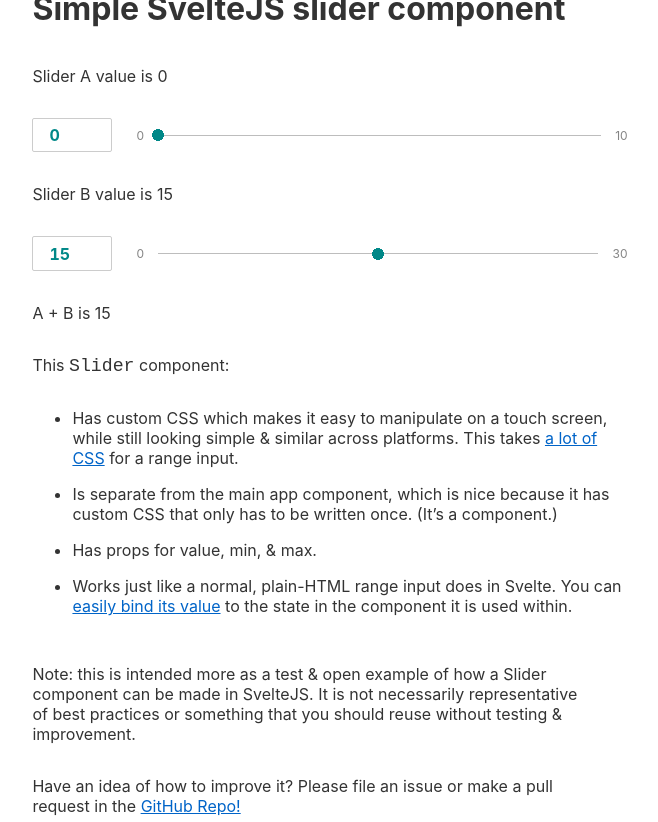
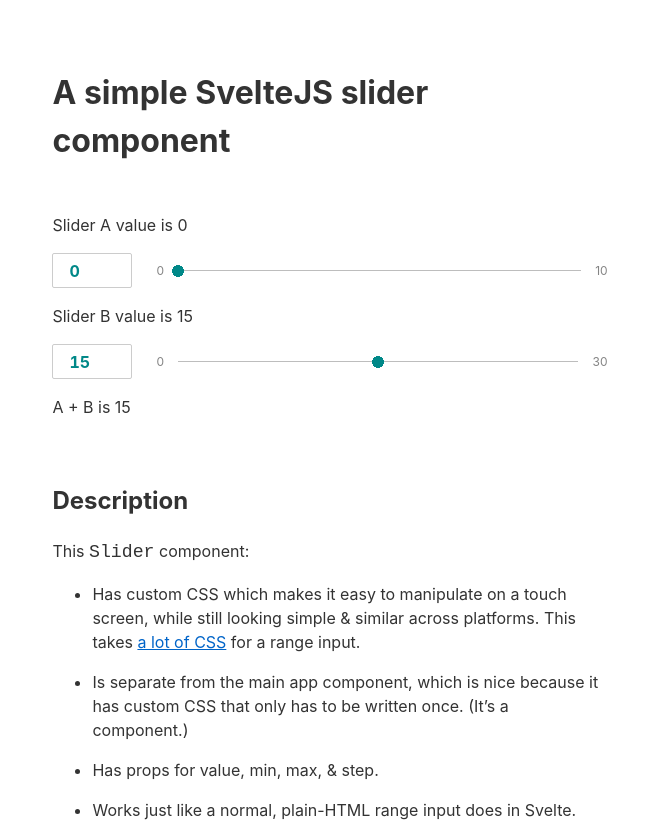
Before and after one commit to arrowtype/svelte-slider, a Svelte app: page / in a window 1280 px wide. Shown: the top 822 px of the page, without its empty margins (310-968 px from the left). Built offline with nearby package versions, Linux system fonts and the light colour scheme.

Commit message:
Clarifications to description

```diff
--- a/src/App.svelte
+++ b/src/App.svelte
@@ -6,15 +6,17 @@
 </script>
 
 <main>
-	<h1>Simple SvelteJS slider component</h1>
+	<h1>A simple SvelteJS slider component</h1>
 
 	<p>Slider A value is {sliderValA}</p>
-	<Slider bind:value={sliderValA} min="0" max="10" />
+	<Slider bind:value={sliderValA} min="0" max="10" step="1"/>
 
 	<p>Slider B value is {sliderValB}</p>
-	<Slider bind:value={sliderValB} min="0" max="30" />
+	<Slider bind:value={sliderValB} min="0" max="30" step="5"/>
 
 	<p>A + B is {sliderValA + sliderValB}</p>
+
+	<h2>Description</h2>
 
 	<p>
 		This <code>Slider</code> component:
@@ -22,29 +24,37 @@
 	<ul>
 		<li>Has custom CSS which makes it easy to manipulate on a touch screen, while still looking simple & similar across platforms. This takes <a href="https://css-tricks.com/styling-cross-browser-compatible-range-inputs-css/">a lot of CSS</a> for a range input.</li>
 		<li>Is separate from the main app component, which is nice because it has custom CSS that only has to be written once. (It’s a component.)</li>
-		<li>Has props for value, min, & max.</li>
+		<li>Has props for value, min, max, & step.</li>
 		<li>Works just like a normal, plain-HTML range input does in Svelte. You can <a href="https://svelte.dev/tutorial/numeric-inputs">easily bind its value</a> to the state in the component it is used within.</li>
 	</ul>
-	<p>Note: this is intended more as a test & open example of how a Slider component can be made in SvelteJS. It is not necessarily representative of best practices or something that you should reuse without testing & improvement.</p>
-	<p>Have an idea of how to improve it? Please file an issue or make a pull request in the <a href="https://github.com/arrowtype/svelte-slider">GitHub Repo!</a></p>
+
+	<p><b>Note:</b> this is intended mostly as a test & shared example of how a Slider component can be made in SvelteJS. It is not necessarily representative of best practices in Svelte, and it is probably not something that you should reuse without testing & improvement.</p>
+
+	<p>Have an idea of how to improve this? Please file an issue or make a pull request in the <a href="https://github.com/arrowtype/svelte-slider">GitHub Repo!</a></p>
+
+	<p>Made by <a href="https://arrowtype.com">@ArrowType</a></p>
 </main>
 
 <style>
 	main {
-		height: 100%;
-		display: grid;
-		justify-content: center;
-		align-content: center;
-		line-break: 1.5;
+		margin: 0 auto;
+		max-width: 55ch;
+		padding: 5vmin 0.5rem;
+		line-height: 1.5;
 	}
-
-	a {
-		text-decoration: underline;
+	h1 {
+		margin-bottom: 3rem;
+	}
+	h2 {
+		margin-top: 4rem;
 	}
 	p, li {
 		max-width: 55ch;
 		margin-bottom: 1em;
 	}
+	a {
+		text-decoration: underline;
+	}
 	code {
 		font-size: 1.4em;
 	}
```
Also changed, not shown: 1 other file (tests, documents, lock files or other folders).
